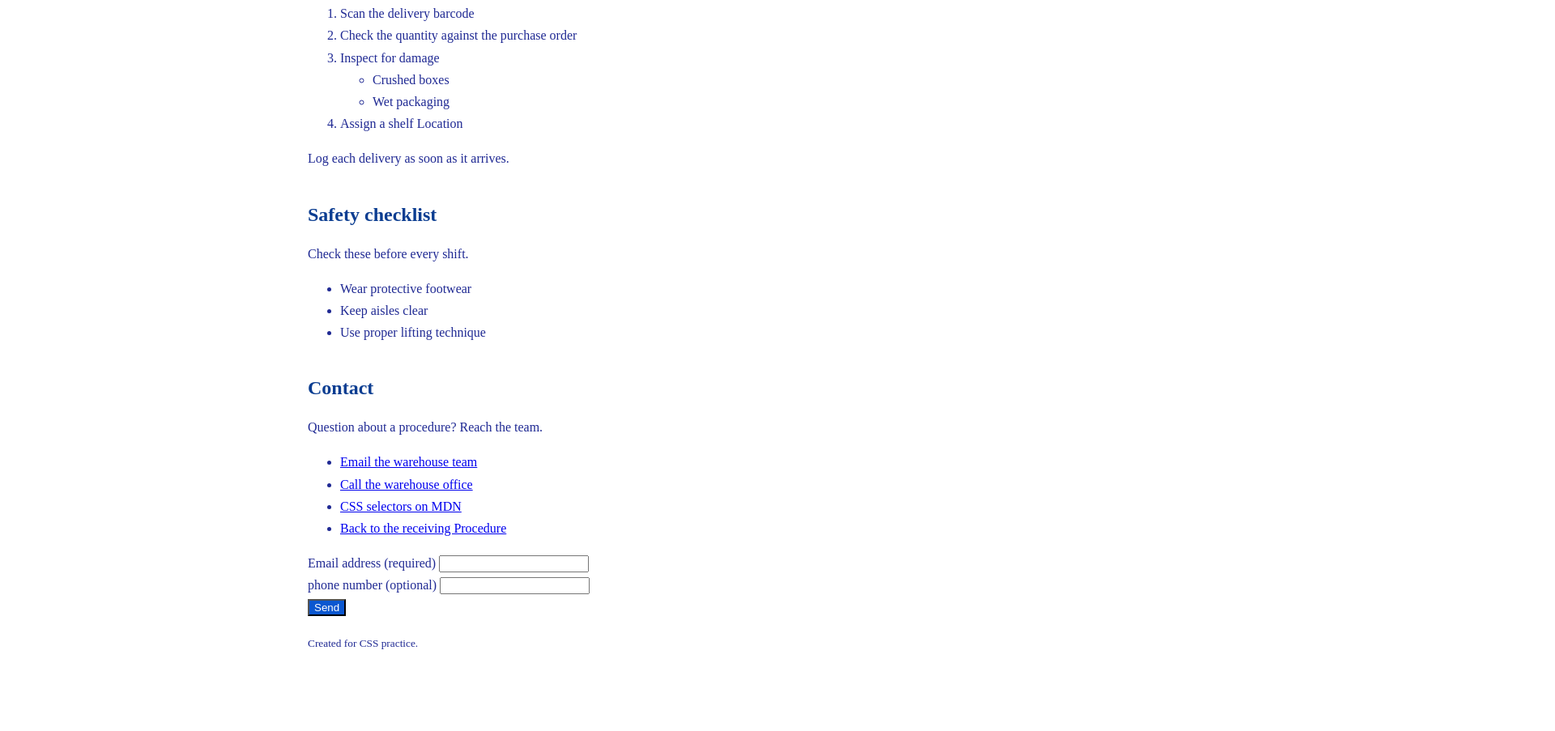
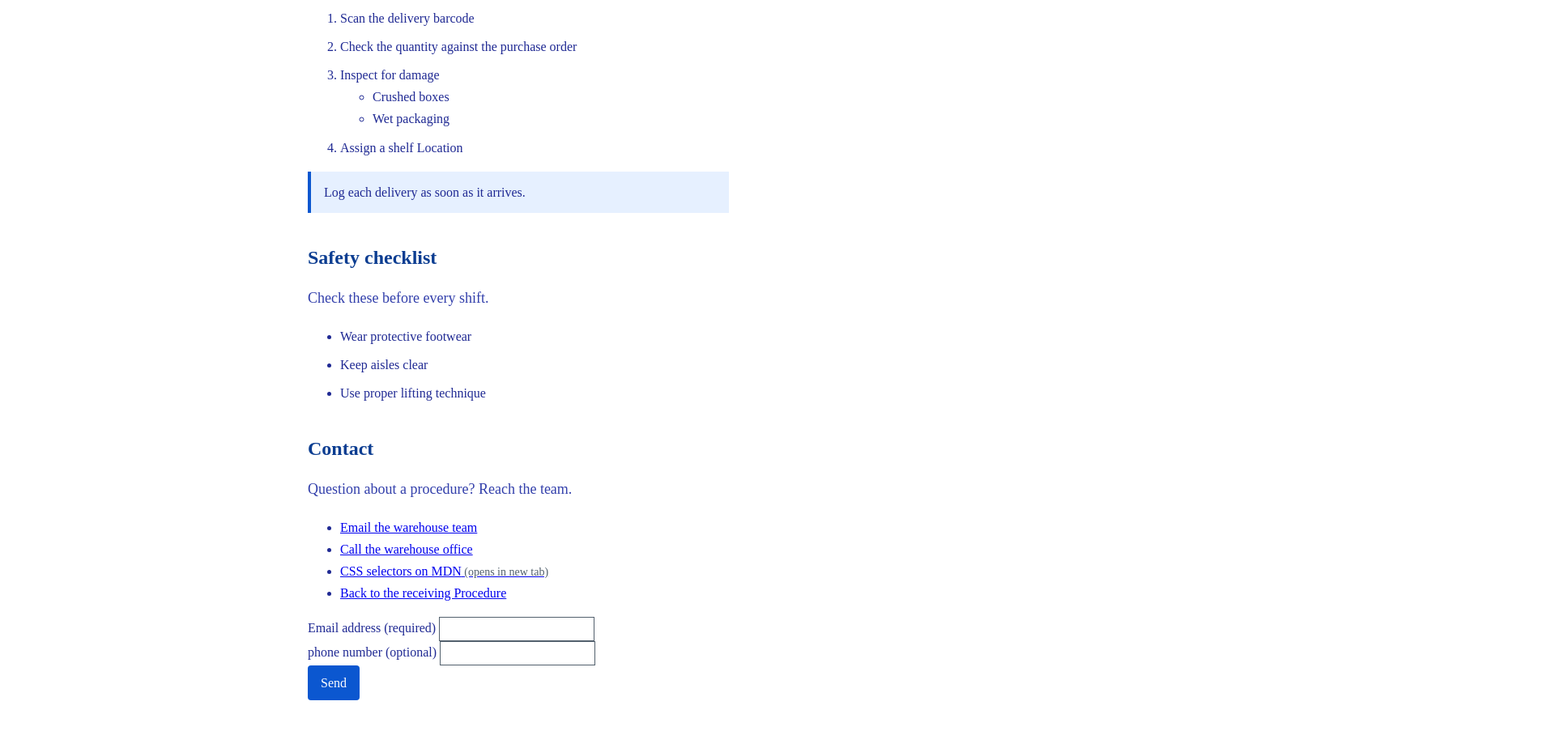
Before and after one commit to azizab-aziz/html-css-learning-lab, a plain HTML site: page CSS_learning/02-selectors/advanced/index.html in a window 1280 px wide. Shown: the part 459-1362 px from the top of the page at 81% size, 1920 px wide, since content can reach past the window. Before the commit the page ends 1306 px from the top, so only its background shows below. Drawn offline with Linux system fonts and the light colour scheme.

Commit message:
finish the css file for the 02-selectors

```diff
--- a/CSS_learning/02-selectors/advanced/style.css
+++ b/CSS_learning/02-selectors/advanced/style.css
@@ -44,5 +44,70 @@ h2 {
 .button {
     color: #ffffff;
     background-color: #0b57d0;
+    padding: 0.5rem 1rem;
+    border: 0;
+    border-radius: 4px;
+    font: inherit;
+    cursor: pointer;
+}
 
+.button:hover,
+.button:focus-visible {
+    color: #ffffff;
+    background-color: #0b3d91;
 }
+
+h2 + p {
+    font-size: 1.125rem;
+    color: #323fab;
+}
+
+.callout {
+    background-color: #e6f0ff;
+    border-left: 4px solid #0b57d0;
+    padding: 0.75rem 1rem;
+}
+
+.steps > li,
+.checklist > li {
+    margin-bottom: 0.5rem;
+}
+
+.steps > li:last-child,
+.checklist > li:last-child {
+    margin-bottom: 0;
+}
+
+a[href^="mailto:"],
+a[href^="tel."]{
+    font-weight: bold;
+}
+
+a[target="_blank"]::after {
+    content: " (opens in new tab)";
+    font-size: 0.875em;
+    font-weight: normal;
+    color: #52606d;
+}
+
+
+input[type="email"],
+input[type="tel"] {
+    border: 1px solid #52606d ;
+    padding: 0.4rem;
+}
+
+input:focus-visible {
+    outline: 3px solide #0b57d0;
+    outline-offset: 2px;
+}
+
+.site-footer {
+    margin-top: 3rem;
+    padding-top: 1xp solide #d9e2ec;
+}
+
+small {
+    color: #52606d;
+    font-size: 0875rem;
+}
```
